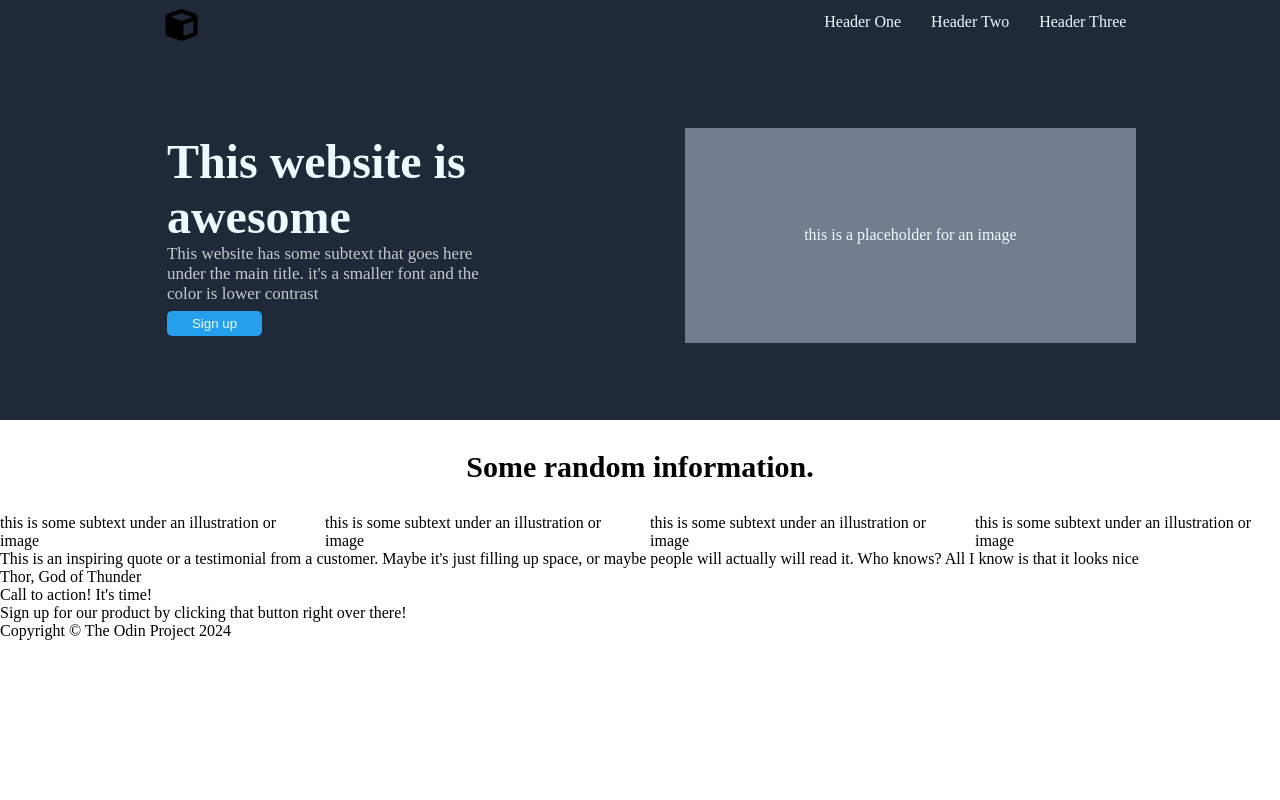
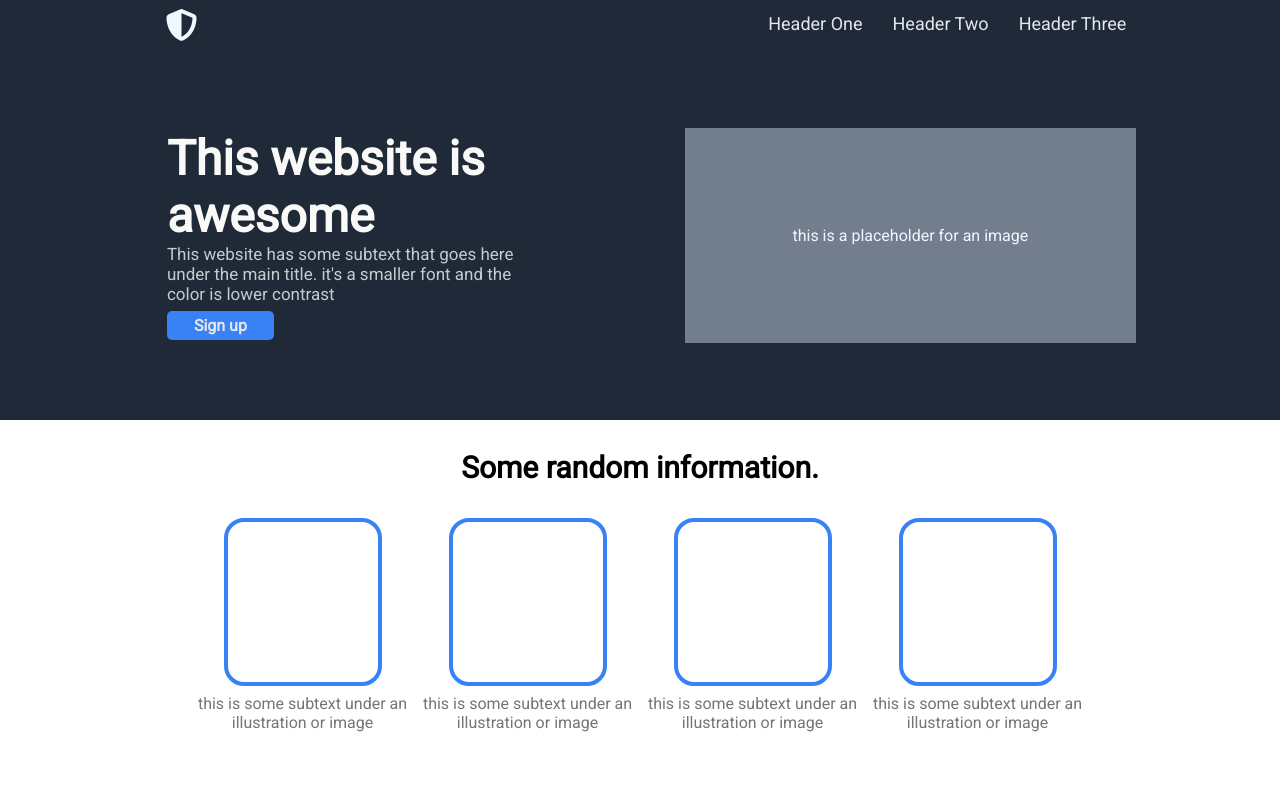
Before and after one commit to TianPnce/odin-landing-page, a plain HTML site: page index.html in a window 1280 px wide. Shown: the top 800 px of the page. Drawn offline with Linux system fonts and the light colour scheme.

Commit message:
final touches Finished hTML and CSS

```diff
--- a/index.html
+++ b/index.html
@@ -6,11 +6,12 @@
   <meta name="viewport" content="width=device-width, initial-scale=1.0">
   <link rel="stylesheet" href="/style.css">
   <script src="https://kit.fontawesome.com/3993526665.js" crossorigin="anonymous"></script>
+  <link rel="stylesheet" href="https://fonts.googleapis.com/css2?family=Roboto">
   <title>Landing Page</title>
 </head>
 <body>
   <nav class="nav">
-    <i class="fa-solid fa-cube fa-2xl"></i>
+    <i class="fa-solid fa-shield-halved fa-2xl" style="color:aliceblue"></i>
       <ul>
         <li><a href="#">Header One</a></li>
         <li><a href="#">Header Two</a></li>
@@ -53,13 +54,16 @@
 
     <div class="quote">
       <p>This is an inspiring quote or a testimonial from a customer. Maybe it's just filling up space, or maybe people will actually will read it. Who knows? All I know is that it looks nice</p>
-      <p id="aurthor">Thor, God of Thunder</p>
+      <p>-Thor, God of Thunder</p>
     </div>
 
     <div class="sign-up">
       <div class="sign-up-text">
         <p>Call to action! It's time!</p>
         <p>Sign up for our product by clicking that button right over there!</p>
+      </div>
+      <div>
+        <button class="sign-button">Sign up</button>
       </div>
     </div>
   </main>
--- a/style.css
+++ b/style.css
@@ -1,6 +1,7 @@
 * {
   margin: 0;
   padding: 0;
+  font-family: roboto;
 }
 
 .nav {
@@ -22,7 +23,8 @@
 
 .nav ul a{
 text-decoration: none;
-color: aliceblue;
+color: #E5E7EB;
+font-size: 18px;
 }
 
 .welcome {
@@ -34,8 +36,8 @@ color: aliceblue;
 }
 
 .welcome-text {
-  color: aliceblue;
-  margin: 0 17% 0 8%;
+  color: #F9FAF8;
+  margin: 0 13% 0 8%;
 }
 
 .welcome-text h1{
@@ -48,12 +50,14 @@ color: aliceblue;
 }
 
 .sign-up-button {
-  background-color: #24a0ed;
+  background-color: #3882f6;
   margin-top: 7px;
-  padding: 5px 25px;
+  padding: 5px 27px;
   border-radius: 5px;
-  color: aliceblue;
+  color: #E5E7EB;
   border: none;
+  font-size: 16px;
+  font-weight: 900;
 }
 
 .placeholder {
@@ -78,5 +82,86 @@ h2 {
 .cards {
   display: flex;
   justify-content: center;
-  gap: 20px;
+  align-items: center;
+  flex-wrap: wrap;
+  margin: 3px 0 6em 0;
 }
+
+.card {
+  display: flex;
+  flex-direction: column;
+  align-items: center;
+  gap: .5em;
+  max-width: 225px;
+}
+
+.content {
+  border: 4px solid #3882f6;
+  width: 150px;
+  height: 160px;
+  border-radius: 20px;
+}
+
+.card p {
+  text-align: center;
+  color: rgb(115, 117, 119);
+}
+
+.quote {
+  display: flex;
+  flex-direction: column;
+  justify-content: center;
+  padding: 10%;
+  font-size: larger;
+  background-color: #e5e7eb;
+}
+
+.quote :first-child {
+  font-size: 36px;
+  font-style: italic;
+  margin: 0 12%;
+}
+
+.quote :nth-child(2) {
+  display: flex;
+  justify-content: end;
+  margin: 0 15% 0 0;
+  font-size: 23px;
+  font-weight: 900;
+}
+
+.sign-up {
+  display: flex;
+  align-items: center;
+  background-color: #3882f6;
+  margin: 6% 16%;
+  border-radius: 10px;
+  padding: 50px;
+  color: #E5E7EB;
+  justify-content: center;
+  gap: 20%;
+}
+
+
+.sign-up-text :nth-child(1) {
+  font-weight: 900;
+  font-size: 23px;
+}
+
+.sign-button {
+  background-color: #3882f6;
+  margin-top: 7px;
+  padding: 5px 30px;
+  border-radius: 6px;
+  color: #E5E7EB;
+  border: solid #E5E7EB;
+  font-size: 16px;
+  border-width: 2.5px;
+}
+
+footer {
+  text-align: center;
+  background-color: #1F2937;
+  color: #E5E7EB;
+  padding: 3%;
+}
```
